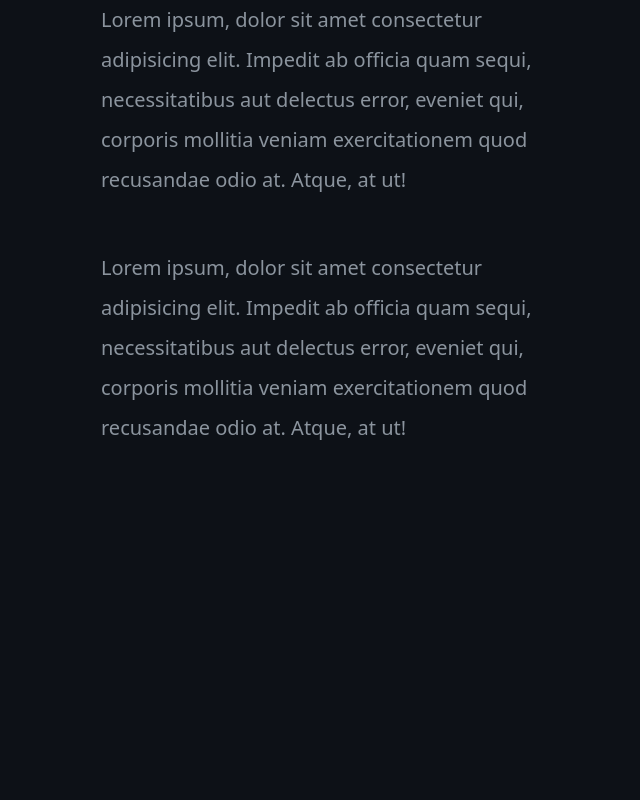
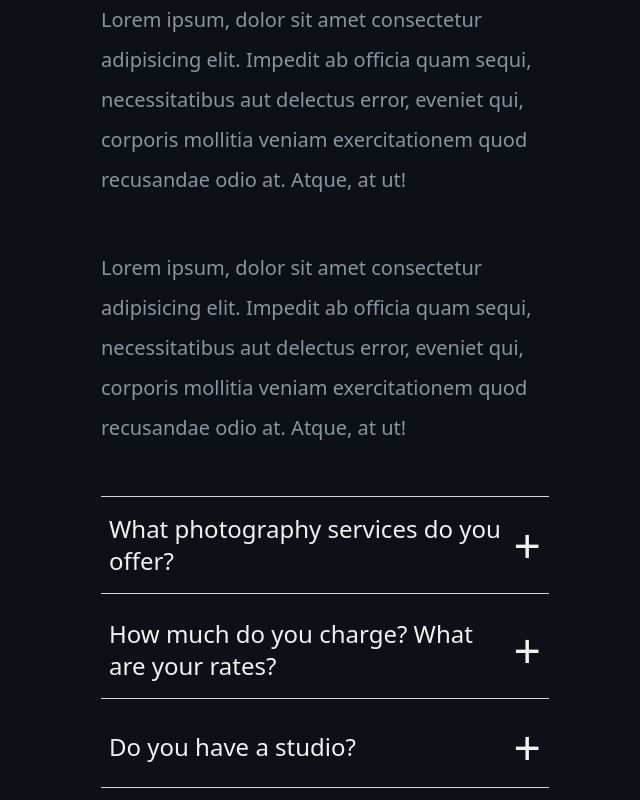
Before and after one commit to StrombergT/Photo-Website, a Next.js app: page /about in a window 1280 px wide. Shown: the part 1060-1860 px from the top of the page, without its empty margins (27-667 px from the left). Before the commit the page ends 1684 px from the top, so only its background shows below. Built offline with nearby package versions, Linux system fonts and the light colour scheme.

Commit message:
create a FAQ component and implemented it with some dummy data for now. placed it in about page

```diff
--- a/src/app/about/page.tsx
+++ b/src/app/about/page.tsx
@@ -1,3 +1,4 @@
+import FaqComponent from "@/src/components/FaqComponent";
 import Image from "next/image";
 
 export default function About() {
@@ -45,6 +46,7 @@ export default function About() {
             corporis mollitia veniam exercitationem quod recusandae odio at.
             Atque, at ut!
           </div>
+          <FaqComponent />
           <div className="hidden xl:block fixed inset-0 left-auto w-[45vw] 2xl:w-[50vw]">
             <Image
               src="/img/profile.jpg"
--- /dev/null
+++ b/src/components/FaqComponent.tsx
@@ -0,0 +1,67 @@
+"use client";
+import { useState } from "react";
+
+interface FaqItem {
+  question: string;
+  answer: string;
+}
+
+const FaqComponent = () => {
+  const [faqItems, setFaqItems] = useState<FaqItem[]>([
+    {
+      question: "What photography services do you offer?",
+      answer:
+        "Lorem ipsum dolor sit amet, consectetur adipiscing elit. Sed do eiusmod tempor incididunt ut labore et dolore magna aliqua. Ut enim ad minim veniam, quis nostrud exercitation ullamco laboris nisi ut aliquip ex ea commodo consequat. Duis aute irure dolor in reprehenderit in voluptate velit esse cillum dolore eu fugiat nulla pariatur. Excepteur sint occaecat cupidatat non proident, sunt in culpa qui officia.",
+    },
+    {
+      question: "How much do you charge? What are your rates?",
+      answer:
+        "Lorem ipsum dolor sit amet, consectetur adipiscing elit. Sed do eiusmod tempor incididunt ut labore et dolore magna aliqua. Ut enim ad minim veniam, quis nostrud exercitation ullamco laboris nisi ut aliquip ex ea commodo consequat. Duis aute irure dolor in reprehenderit in voluptate velit esse cillum dolore eu fugiat nulla pariatur. Excepteur sint occaecat cupidatat non proident, sunt in culpa qui officia.",
+    },
+    {
+      question: "Do you have a studio?",
+      answer:
+        "Lorem ipsum dolor sit amet, consectetur adipiscing elit. Sed do eiusmod tempor incididunt ut labore et dolore magna aliqua. Ut enim ad minim veniam, quis nostrud exercitation ullamco laboris nisi ut aliquip ex ea commodo consequat. Duis aute irure dolor in reprehenderit in voluptate velit esse cillum dolore eu fugiat nulla pariatur. Excepteur sint occaecat cupidatat non proident, sunt in culpa qui officia.",
+    },
+  ]);
+
+  const [isOpen, setIsOpen] = useState<number | null>(null);
+
+  const toggleOpen = (index: number) => {
+    setIsOpen((prevState) => (prevState === index ? null : index));
+  };
+
+  return (
+    <div className="space-y-2 border-t border-gray-300">
+      {faqItems.map((item, index) => (
+        <div
+          key={index}
+          className={`border-b border-gray-300 ${
+            isOpen === index ? "bg-gray-900" : ""
+          }`}
+        >
+          <div
+            className="flex justify-between items-center cursor-pointer py-4 px-2 text-lg font-medium text-primary "
+            onClick={() => toggleOpen(index)}
+          >
+            <span className="text-2xl">{item.question}</span>
+            <span
+              className={`text-5xl text-primary transform transition-transform duration-300 ease-in-out ${
+                isOpen === index ? "rotate-180" : "rotate-0"
+              }`}
+            >
+              {isOpen === index ? "-" : "+"}
+            </span>
+          </div>
+          {isOpen === index && (
+            <div className="px-4 pb-4 text-secondary leading-relaxed">
+              {item.answer}
+            </div>
+          )}
+        </div>
+      ))}
+    </div>
+  );
+};
+
+export default FaqComponent;
```
